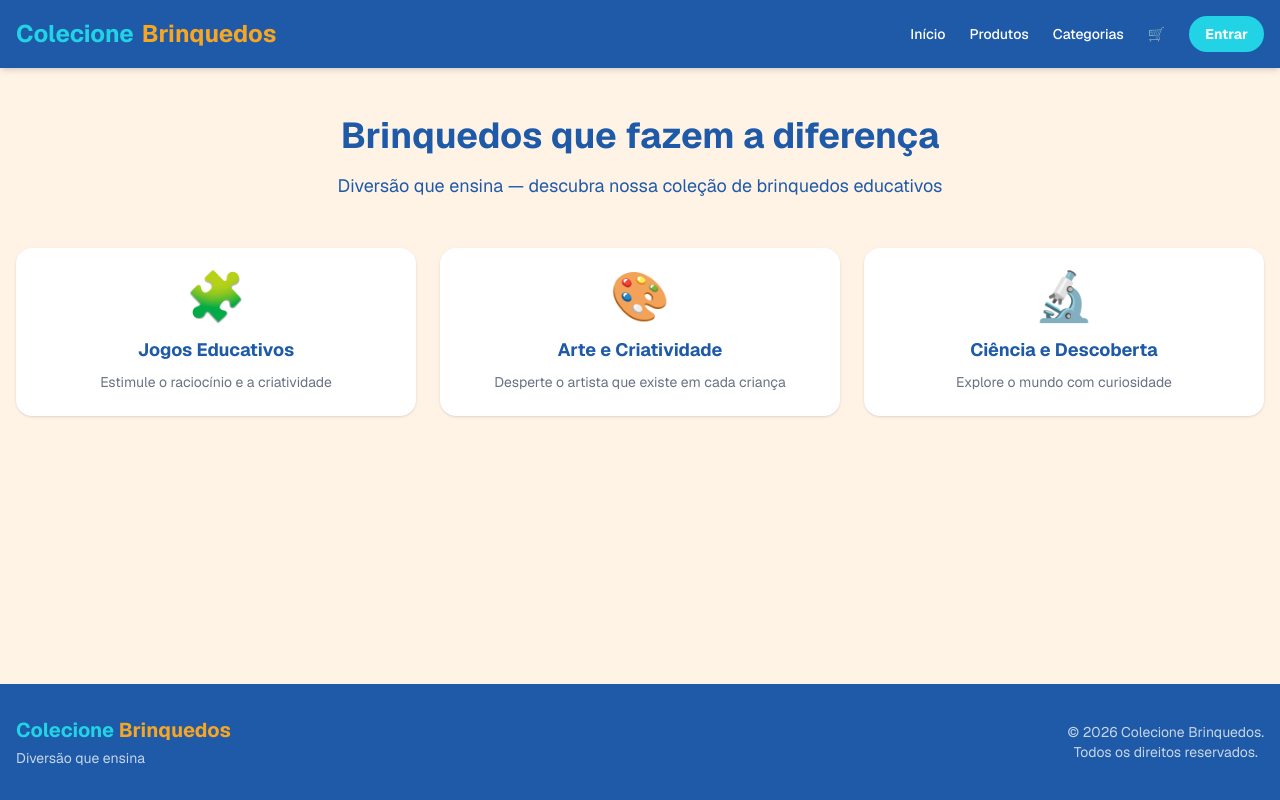
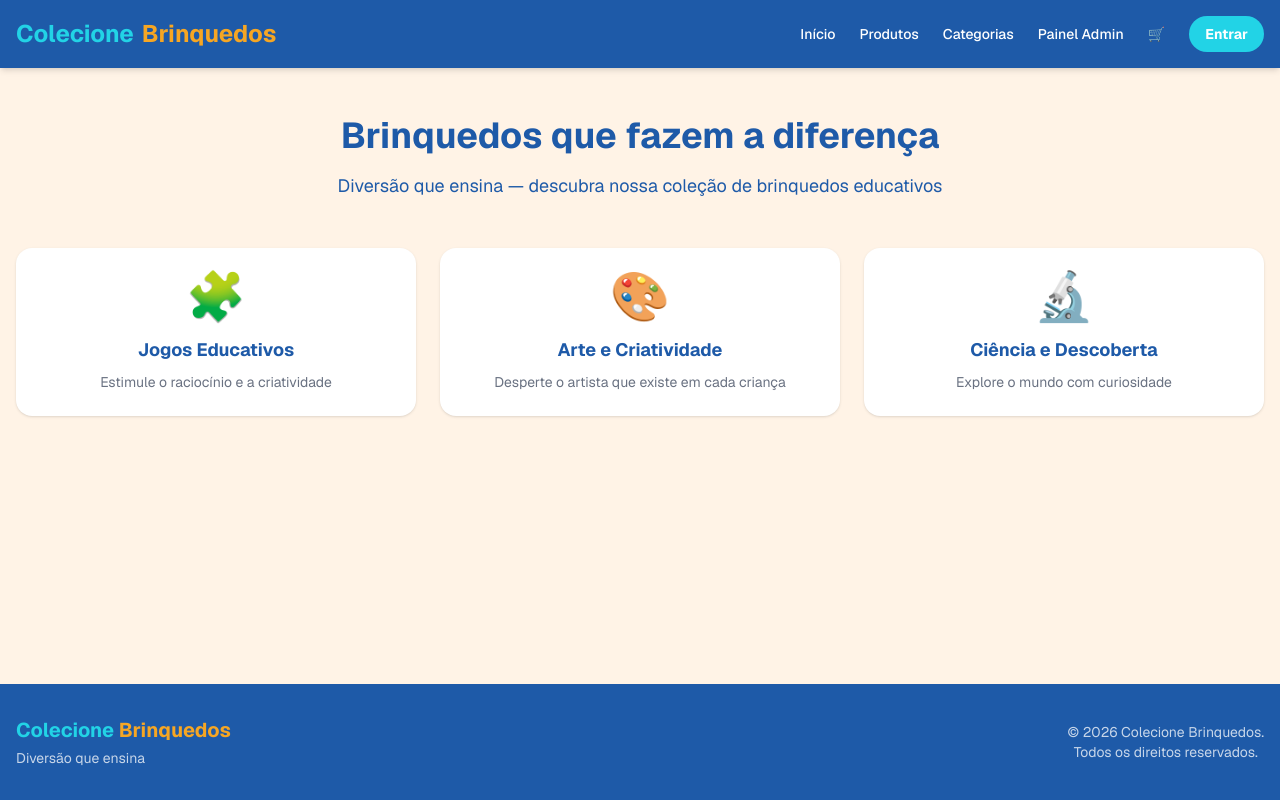
Before and after one commit to carolinerener/colecione-brinquedos-front, a Next.js app: page / in a window 1280 px wide. Built offline with nearby package versions, Linux system fonts and the light colour scheme; sample sign-in values are in the browser's storage.

Commit message:
feat(header): exibir link painel admin apenas para administradores

```diff
--- a/src/components/layout/Header.tsx
+++ b/src/components/layout/Header.tsx
@@ -7,18 +7,23 @@ import { useEffect, useState } from 'react';
 export default function Header() {
   const { quantidade } = useCarrinho();
   const [usuario, setUsuario] = useState<string | null>(null);
+  const [isAdmin, setIsAdmin] = useState(false);
 
   useEffect(() => {
     const token = localStorage.getItem('token');
     const nome = localStorage.getItem('nome');
+    const role = localStorage.getItem('role');
     if (token && nome) setUsuario(nome);
+    if (role === 'admin') setIsAdmin(true);
   }, []);
 
   function handleLogout() {
     localStorage.removeItem('token');
     localStorage.removeItem('nome');
+    localStorage.removeItem('role');
     localStorage.removeItem('carrinho');
     setUsuario(null);
+    setIsAdmin(false);
     window.location.href = '/login';
   }
 
@@ -35,6 +40,9 @@ export default function Header() {
           <Link href="/" className="hover:text-yellow-300 transition-colors">Início</Link>
           <Link href="/produtos" className="hover:text-yellow-300 transition-colors">Produtos</Link>
           <Link href="/categorias" className="hover:text-yellow-300 transition-colors">Categorias</Link>
+          {isAdmin && (
+            <Link href="/admin" className="hover:text-yellow-300 transition-colors">Painel Admin</Link>
+          )}
           <Link href="/carrinho" className="relative hover:text-yellow-300 transition-colors">
             🛒
             {quantidade > 0 && (
```
